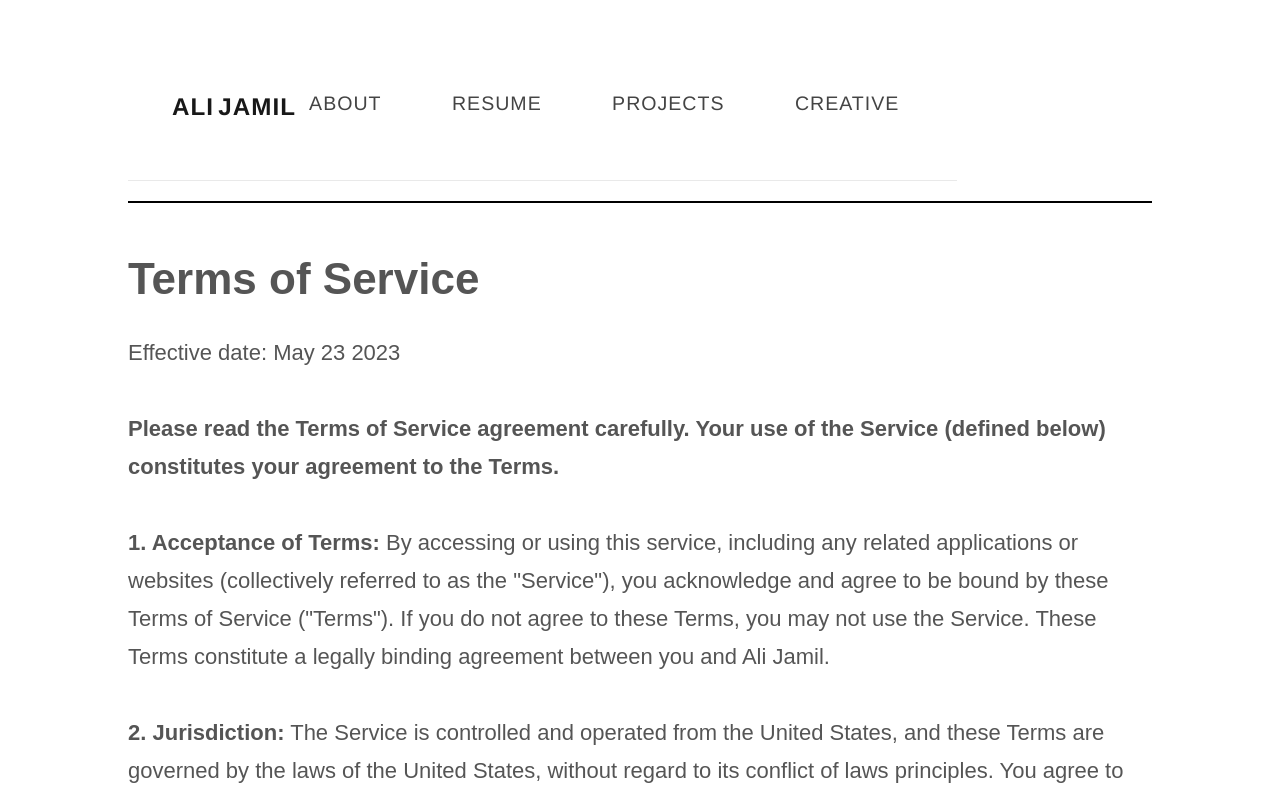
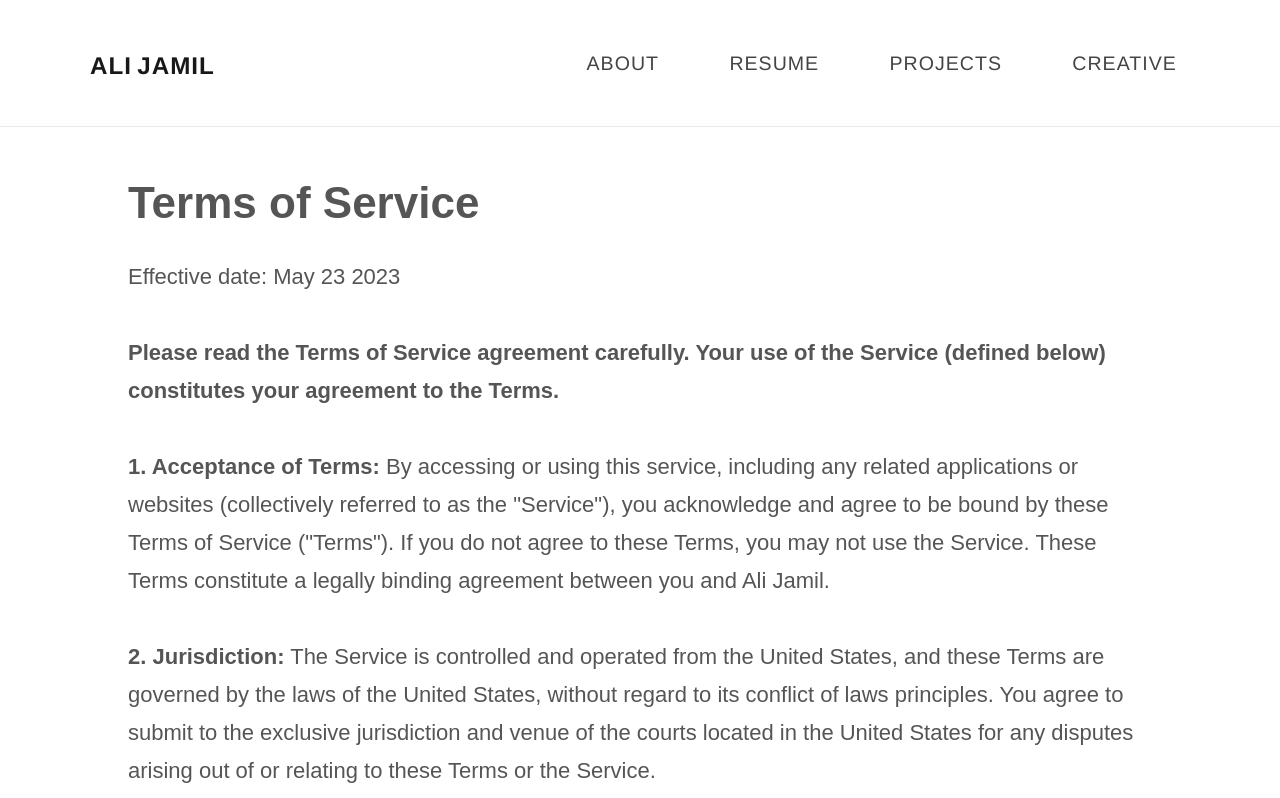
Before and after one commit to ateh03/alijamil.com, a plain HTML site: page terms.html in a window 1280 px wide. Shown: the top 798 px of the page. Drawn offline with Linux system fonts and the light colour scheme; a script that the page names is missing; a web font is replaced by a local one.

Commit message:
header v1.1

```diff
--- a/assets/css/nav.css
+++ b/assets/css/nav.css
@@ -1,14 +1,19 @@
 /* === GLOBAL NAVIGATION === */
-nav {
+.site-header {
+  background: #fff;
+  border-bottom: 1px solid #e9e9e9;
+}
+
+.site-header nav {
   display: flex;
   justify-content: space-between;
   align-items: center;
   padding: 0.75rem 2rem;
-  background: #fff;
-  border-bottom: 1px solid #e9e9e9;
+  max-width: 1100px;
+  margin: 0 auto;
 }
 
-nav h1 a {
+.site-header nav h1 a {
   font-size: 1.1rem;
   letter-spacing: 1px;
   font-weight: 800;
@@ -16,7 +21,7 @@ nav h1 a {
   text-decoration: none;
 }
 
-nav ul {
+.site-header nav ul {
   display: flex;
   gap: 2rem;
   margin: 0;
@@ -24,7 +29,7 @@ nav ul {
   list-style: none;
 }
 
-nav ul li a {
+.site-header nav ul li a {
   font-size: 0.89rem;
   color: #444;
   letter-spacing: 1px;
@@ -35,8 +40,16 @@ nav ul li a {
   text-decoration: none;
 }
 
-nav ul li a.current,
-nav ul li a:hover {
+.site-header nav ul li a.current,
+.site-header nav ul li a:hover {
   color: #dea3bd;
   background: #f7dce5;
 }
+
+@media (max-width: 768px) {
+  .site-header nav {
+    flex-direction: column;
+    gap: 0.75rem;
+    padding: 0.75rem 1.25rem;
+  }
+}
--- a/assets/css/style.css
+++ b/assets/css/style.css
@@ -68,7 +68,7 @@ h3 {
 
 
 
-header {
+header:not(.site-header) {
     font-size: 30px;
     display: flex;
     align-items: center;
@@ -92,11 +92,11 @@ a, a:visited {
     transition: color 0.1s linear;
 }
 
-header h2 {
+header:not(.site-header) h2 {
   font-style: italic;
 }
 
-header a {
+header:not(.site-header) a {
     text-decoration: none;
 }
 
--- a/terms.html
+++ b/terms.html
@@ -22,7 +22,7 @@
 </head>
 
 <body>
-    <header>
+    <header class="site-header">
       <nav>
         <h1><a href="home.html">ALI JAMIL</a></h1>
         <ul>
```
Also changed, not shown: about.html (+1 -1 lines), cookieconsent.html (+1 -1 lines), creative.html (+1 -1 lines), home.html (+1 -1 lines), projects.html (+1 -1 lines), resume.html (+1 -1 lines).
